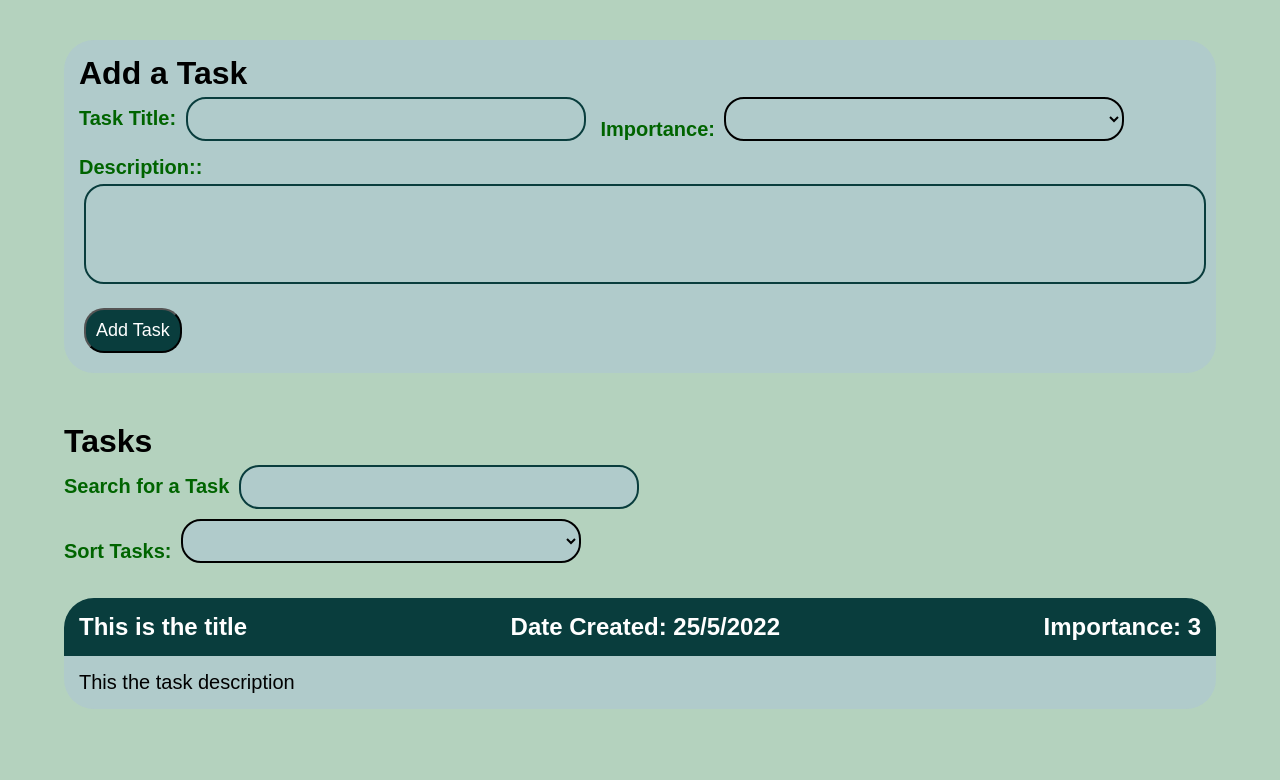
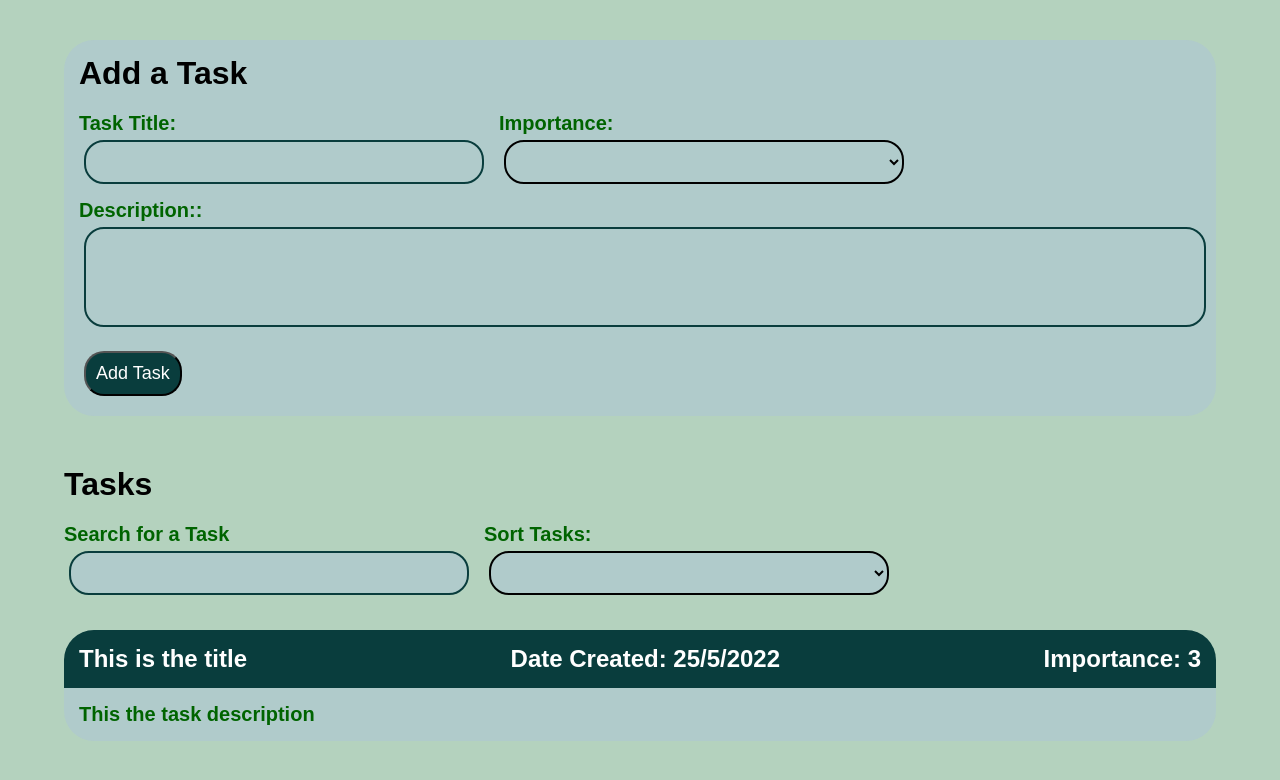
Before and after one commit to Zakaria-Takkoush/ToDo-WebApp, a plain HTML site: page index.html in a window 1280 px wide. Drawn offline with nearby package versions, Linux system fonts and the light colour scheme.

Commit message:
Edited CSS styling

```diff
--- a/index.html
+++ b/index.html
@@ -4,8 +4,9 @@
     <meta charset="UTF-8">
     <meta http-equiv="X-UA-Compatible" content="IE=edge">
     <meta name="viewport" content="width=device-width, initial-scale=1.0">
-    <title>Document</title>
+    <title>ToDo WebApp</title>
     <link rel="stylesheet" href="styles/style.css">
+    <script src="https://kit.fontawesome.com/a076d05399.js" crossorigin="anonymous"></script>
 </head>
 
 <body>
@@ -15,11 +16,11 @@
             <h1>Add a Task</h1>
             <div class="add-task-container">
                 <div class="task-title">
-                    <label>Task Title:</label>
+                    <p>Task Title:</p>
                     <input type="text">
                 </div>
                 <div class="task-points">
-                    <label>Importance:</label>
+                    <p>Importance:</p>
                     <select>
                         <option value="1">1 - Least important</option>
                         <option value="2">2</option>
@@ -29,27 +30,29 @@
                     </select>
                 </div>
                 <div class="task-description">
-                    <label>Description::</label>
+                    <p>Description::</p>
                     <textarea></textarea>
                 </div>
                 <button>Add Task</button>
             </div>
         </div>
 
-        <div class="tasks">
+        <div class="task-list">
             <h1>Tasks</h1>
 
+            <div class="task-actions">
                 <div class="search-box">
-                <label>Search for a Task</label>
+                    <p>Search for a Task</p>
                     <input type="text">
                 </div>
 
                 <div class="sort-box">
-                <label>Sort Tasks:</label>
+                    <p>Sort Tasks:</p>
                     <select>
                         <option value="sort-points">Sort by importance</option>
                         <option value="sort-date">Sort by date</option>
                     </select>
+                </div>
             </div>
 
             <div class="task-container">
--- a/styles/style.css
+++ b/styles/style.css
@@ -48,10 +48,11 @@ body {
     width: 100%;
 }
 
-.tasks {
+.task-list {
     display: flex;
     flex-direction: column;
     width: 90%;
+    justify-content: center;
 }
 
 .dummy-task {
@@ -82,12 +83,15 @@ body {
     font-size: 20px;
 }
 
-label {
+p {
     font-size: 20px;
     font-weight: bold;
     color: darkgreen;
-    text-align: center;
     margin: 0 auto;
+}
+
+h1 {
+    margin-bottom: 20px;
 }
 
 input {
@@ -144,3 +148,9 @@ textarea {
     resize: none;
     margin: 5px;
 }
+
+
+.task-actions {
+    display: flex;
+    gap: 10px;
+}
```
Lines whose indentation alone changed are shown as unchanged.
